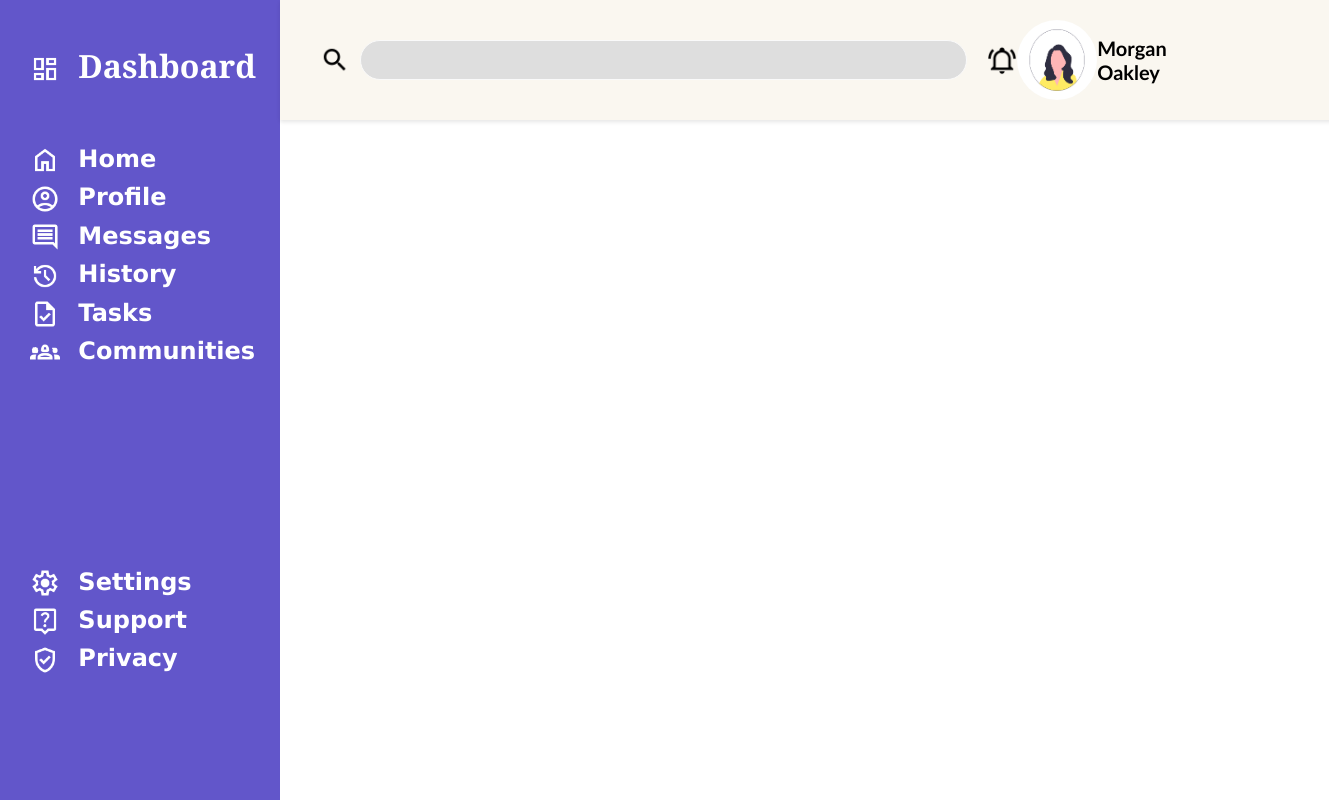
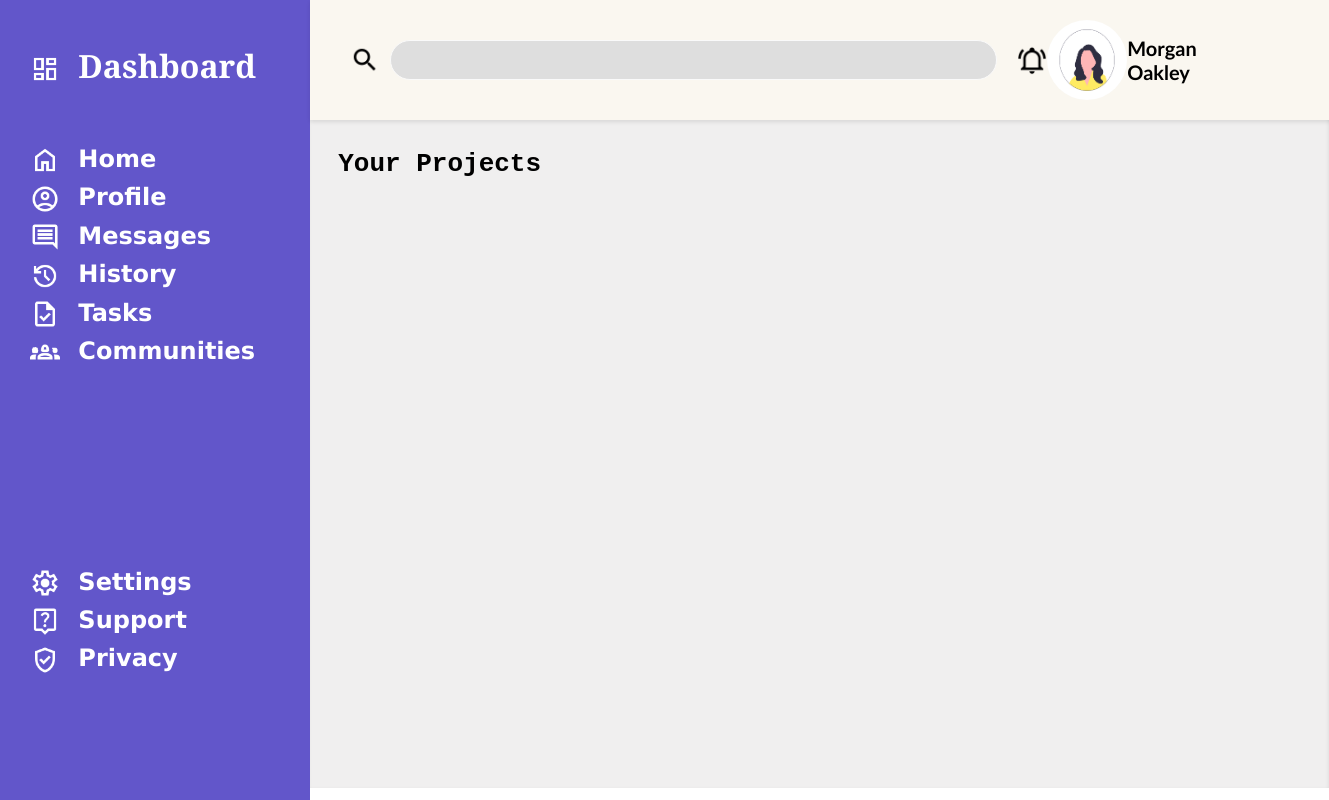
Before and after one commit to ruzainachougle18/admin-dashboard, a plain HTML site: page index.html in a window 1280 px wide. Shown: the whole page, 1329 px wide, since content can reach past the window. Drawn offline with Linux system fonts and the light colour scheme.

Commit message:
Updated layout

```diff
--- a/index.html
+++ b/index.html
@@ -67,6 +67,9 @@
             </div>
         </div>
 
+        <!-- Main content section -->
+        <div class="main-content">
+            <!-- Header with search bar and profile -->
             <div class="header">
                 <div class="searchBar">
                     <img src="./assests/search.png" alt="search icon" class="search-icon">
@@ -80,9 +83,13 @@
                     <div class="username">Morgan Oakley</div>
                 </div>
             </div>
+
+            <!-- Main content area -->
+            <div class="main-container">
+                <h1 class="heading">Your Projects</h1>
+                <!-- Add more content here -->
             </div>
-
-        <div class="main-container">Your Projects</div>
-
+        </div>
+    </div>
 </body>
 </html>
--- a/styles.css
+++ b/styles.css
@@ -12,7 +12,7 @@
   top: 0;
   bottom: 0;
   width: 250px;
-  padding: 40px 0 0 30px; /* Padding for top and bottom */
+  padding: 40px 30px 0 30px; /* Padding for top and bottom */
   margin: 0;
   height: 100vh;
   font-weight: 700;
@@ -133,11 +133,10 @@
   }
 
   .searchBar {
-    width: 100%; /* Full width for search bar on smaller screens */
+    width: 100%;
   }
 }
 
-/* Search bar styling */
 .searchBar {
   display: flex;
   align-items: center;
@@ -165,7 +164,6 @@
   cursor: pointer;
 }
 
-/* Notification icon styling */
 .notification {
   display: flex;
   align-items: center;
@@ -178,8 +176,6 @@
   cursor: pointer;
 }
 
-/* Header styling */
-
 .header {
   display: flex;
   align-items: center;
@@ -188,11 +184,11 @@
   background-color: #FAF7F0;
   position: fixed;
   top: 0;
-  left: 280px; /* Aligns with sidebar width */
-  width: calc(100% - 250px); /* Dynamic width depending on sidebar */
+  left: 310px;
+  width: calc(100% - 250px);
   height: 80px;
-  z-index: 1000; /* Ensure it stays on top of other content */
-  box-shadow: 0 2px 4px rgba(0, 0, 0, 0.1); /* Slight shadow for depth */
+  z-index: 1000;
+  box-shadow: 0 2px 4px rgba(0, 0, 0, 0.1);
 }
 
 .profile {
@@ -219,9 +215,24 @@
   font-family: 'Gill Sans', 'Gill Sans MT', Calibri, 'Trebuchet MS', sans-serif;
 }
 
-.main-container{
+.heading{
   display: flex;
   align-items: center;
-  margin-top: 5%;
-  margin-left: 390px;
+  margin-top: 12%;
+  margin-left: 2%;
+  font-size: 26px;
+  font-weight: 700;
+  font-family:'Courier New', Courier, monospace;
 }
+
+.main-container {
+  background-color: #f0efef;
+  margin-left: 300px;
+  padding: 20px 0 0 10px;
+  height: 95vh;
+  box-shadow: inset 0 2px 4px rgba(0, 0, 0, 0.1);
+  width: 80%;
+  display:flexbox;
+  justify-content: space-evenly;
+  align-items: flex-start;
+}
```
Lines whose indentation alone changed are shown as unchanged.
